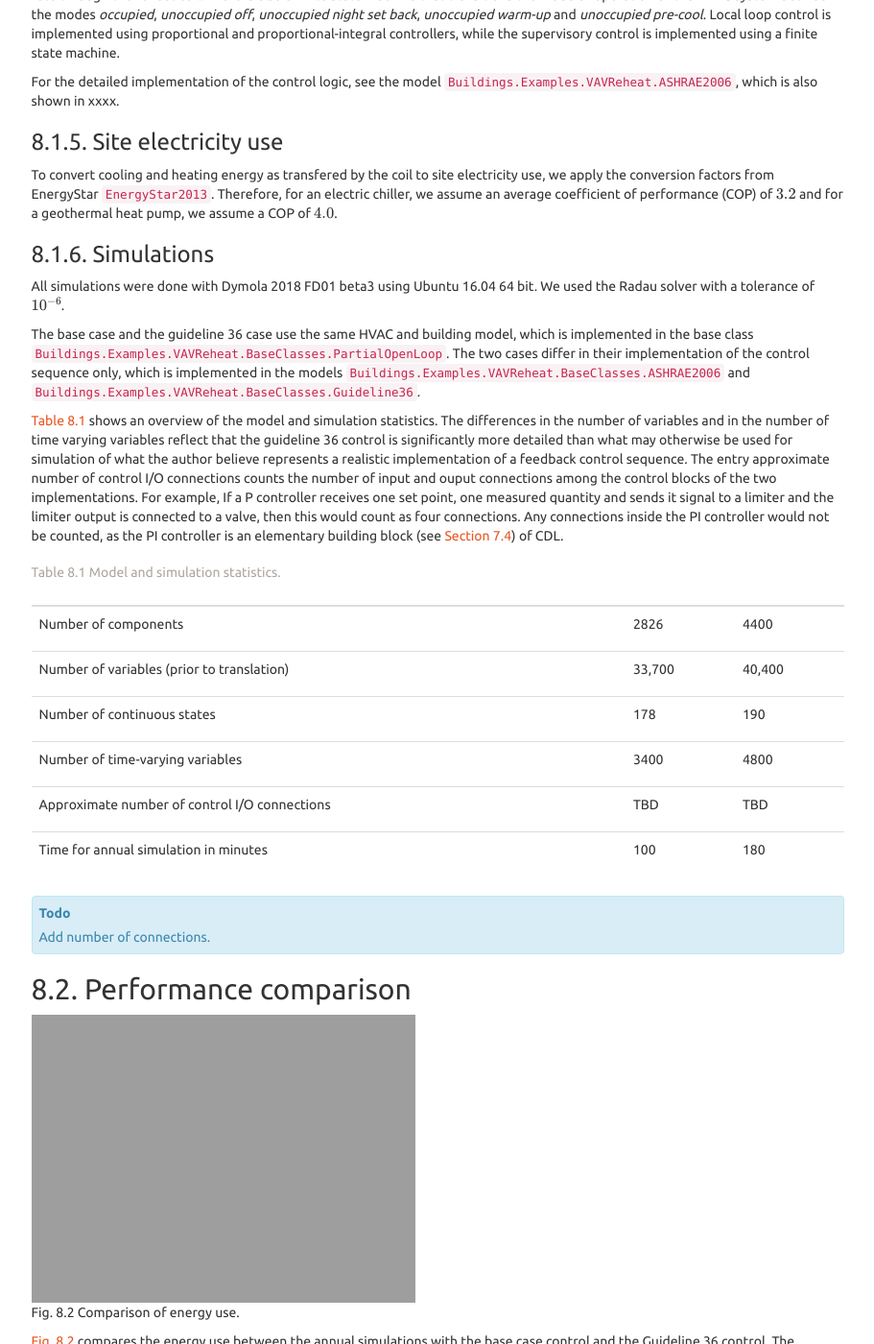
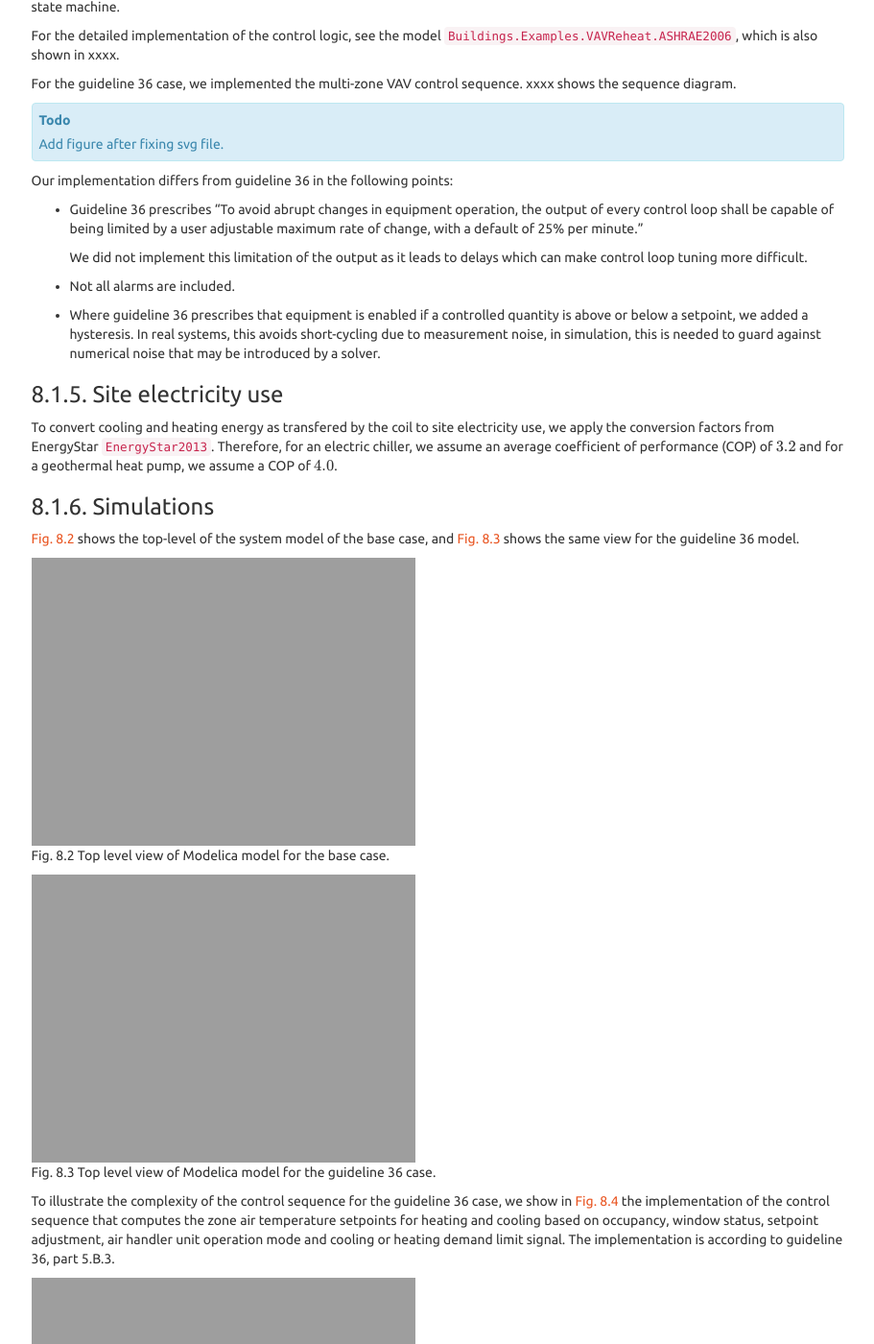
Before and after one commit to lbl-srg/obc, a Sphinx documentation site: the page built from specification/source/example.rst, in a window 1280 px wide and 1400 px high, scrolled down 1565 px. Shown: the whole window at 96% size, without its empty margins (330-1241 px from the left). Built offline with Sphinx 7.4.7, drawn with Linux system fonts in a browser that asks for light colours; cross-references to code outside the pages are shown as plain code; some of the changed text lies outside the part shown.

Commit message:
Further revised report

```diff
--- a/specification/source/example.rst
+++ b/specification/source/example.rst
@@ -121,6 +121,31 @@ see the model ``Buildings.Examples.VAVReheat.ASHRAE2006``,
 which is also shown in xxxx.
 
 
+For the guideline 36 case, we implemented the multi-zone VAV control sequence.
+xxxx shows the sequence diagram.
+
+.. todo:: Add figure after fixing svg file.
+
+
+
+Our implementation differs from guideline 36 in the following points:
+
+* Guideline 36 prescribes "To avoid abrupt changes in equipment operation,
+  the output of every control loop shall be capable of being limited
+  by a user adjustable maximum rate of change, with
+  a default of 25% per minute."
+
+  We did not implement this limitation of the output as it leads to delays
+  which can make control loop tuning more difficult.
+
+* Not all alarms are included.
+
+* Where guideline 36 prescribes that equipment is enabled if a controlled quantity
+  is above or below a setpoint, we added a hysteresis. In real systems, this
+  avoids short-cycling due to measurement noise, in simulation, this is needed
+  to guard against numerical noise that may be introduced by a solver.
+
+
 Site electricity use
 ....................
 
@@ -132,6 +157,38 @@ Therefore, for an electric chiller, we assume an average coefficient of performa
 
 Simulations
 ...........
+
+:numref:`fig_model_top_base` shows the top-level of the system model of the base case, and
+:numref:`fig_model_top_guideline` shows the same view for the guideline 36 model.
+
+.. _fig_model_top_base:
+
+.. figure:: img/case_study1/ASHRAE2006.*
+
+   Top level view of Modelica model for the base case.
+
+.. _fig_model_top_guideline:
+
+.. figure:: img/case_study1/Guideline36.*
+
+   Top level view of Modelica model for the guideline 36 case.
+
+To illustrate the complexity of the control sequence for the guideline 36 case,
+we show in :numref:`fig_model_zone_temperatures` the implementation
+of the control sequence that computes the
+zone air temperature setpoints for heating and cooling based on
+occupancy, window status, setpoint adjustment, air handler unit operation mode
+and cooling or heating demand limit signal. The implementation is
+according to guideline 36, part 5.B.3.
+
+.. _fig_model_zone_temperatures:
+
+.. figure:: img/case_study1/ZoneTemperatures.*
+   :scale: 50%
+
+   Composite block that computes the zone air temperature setpoints
+   for heating and cooling.
+
 
 All simulations were done with Dymola 2018 FD01 beta3 using Ubuntu 16.04 64 bit.
 We used the Radau solver with a tolerance of :math:`10^{-6}`.
@@ -147,7 +204,7 @@ which is implemented in the models
 :numref:`tab_mod_sta` shows an overview of the model and simulation statistics.
 The differences in the number of variables and in the number of time varying
 variables reflect that the guideline 36 control is significantly more
-detailed than what may otherwise be used for simulation of what the author
+detailed than what may otherwise be used for simulation of what the authors
 believe represents a realistic implementation of a feedback control sequence.
 The entry approximate number of control I/O connections
 counts the number of input and ouput connections among the
@@ -185,14 +242,30 @@ Performance comparison
 
    Comparison of energy use.
 
-:numref:`fig_cas_stu1_energy` compares the energy use between
+:numref:`fig_cas_stu1_energy` compares the annual
+site electricity use between
 the annual simulations with the base case control
 and the Guideline 36 control.
-The Guideline 36 control saves :math:`xxxx \mathrm{kWh/(m^2 \, a)}`
-energy.
+The Guideline 36 control saves around :math:`25\%`
+site electrical energy. These are signficant savings
+that can be achieved through software only, without the need
+for additional hardware or equipment.
+It therefore is worthwhile to provide robust, validated
+implementations of the sequence that encapsulates the complexity for the
+energy modeller and the control provider, as interpreting and implementing
+the sequence based on the English language description was rather
+involved and led to some errors that were only discovered during
+closed loop simulations.
 
-.. todo:: Add conversion between heating, cooling and electricity.
 
+:numref:`fig_TRoom_base` to :numref:`fig_normalized_flow_g36`
+compare time trajectories of various quantities for
+a period in winter, spring and summer. The horizontal axis
+is the day of the year.
+The figures show that the room air temperatures are controlled
+within the setpoints for both cases. Small set point violations
+have been observed due to the dynamic nature of the control sequence
+and the controlled process.
 
 .. _fig_TRoom_base:
 
@@ -296,17 +369,54 @@ The guideline states (emphasis added):
    (:math:`42^\circ \mathrm F`). Disable this function when supply air temperature rises above :math:`7.2^\circ \mathrm C`
    (:math:`45^\circ \mathrm F`) for 5 minutes.
 
-As shown in xxxx In our simulations, the supply air temperature was controlled by the heating coil
-to around :math:`18^\circ \mathrm C`. Hence, this control would not have been active.
+As shown in :numref:`fig_freeze_protection`, in our simulations, the supply air temperature :math:`T_{sup}`
+was controlled by the heating coil
+to around :math:`18^\circ \mathrm C`, but the mixed air temperature :math:`T_{mix}` was below freezing.
+Hence, this control would not have been active.
+Adding a feedback control that regulates the economizer outdoor air damper such that the mixed air temperature
+is above :math:`4^\circ \mathrm C` yields the trajectory labelled :math:`T_{mix,with}`.
 In plants with an oversized coil that has variable water mass flow rate, there
-is a risk of freezing the coil. Hence we recommend controlling the heating coil
-also for the mixed air temperature of around :math:`4^\circ \mathrm C`.
+is a risk of freezing the coil. Hence we recommend controlling the outdoor air damper
+also for the mixed air temperature of :math:`4^\circ \mathrm C`.
 
-.. todo:: Add figure with mixed air setpoint set to -50 degC to disable the new loop
-          and show the problem.
+.. _fig_freeze_protection:
+
+.. figure:: img/case_study1/results/TMixFre.*
+
+   Mixed air temperature and economizer control signal for guideline 36 case with
+   and without freeze protection.
 
 
-Describe issues with `uHea` in reheat box.
+
+Deadbands for hard switches
+...........................
+
+There are various sequences in which the set point changes as a step function of
+the control signal, such as shown in :numref:`fig_dam_val_reh`.
+
+.. _fig_dam_val_reh:
+
+.. figure:: img/case_study1/DamperValveRehBox.*
+   :scale: 50%
+
+   Control sequence for VAV terminal unit.
+
+In our simulations of the VAV terminal boxes, the switch in air flow rate caused
+chattering. We circumvented the problem by checking if the heating control signal
+remains bigger than :math:`0.05` for :math:`5` minutes. If it falls below :math:`0.01`,
+the timer was switched off. This avoided the chattering.
+We therefore recommend to be more explicit for when such mode switches are triggered.
+
+
+Minor editorial revision
+........................
+
+The guideline states:
+
+   When a control loop is enabled or re-enabled, it and all its constituents (such as the
+   proportional and integral terms) shall be set initially to a Neutral value.
+
+The proportional term should be removed as this cannot be reset.
 
 Discussion and conclusions
 ^^^^^^^^^^^^^^^^^^^^^^^^^^
```
Also changed, not shown: other parts of specification/source/example.rst (+2 -2 lines), specification/source/img/case_study1/vavSchematics.png, specification/source/img/case_study1/vavSchematics.svg, 1 other file.
